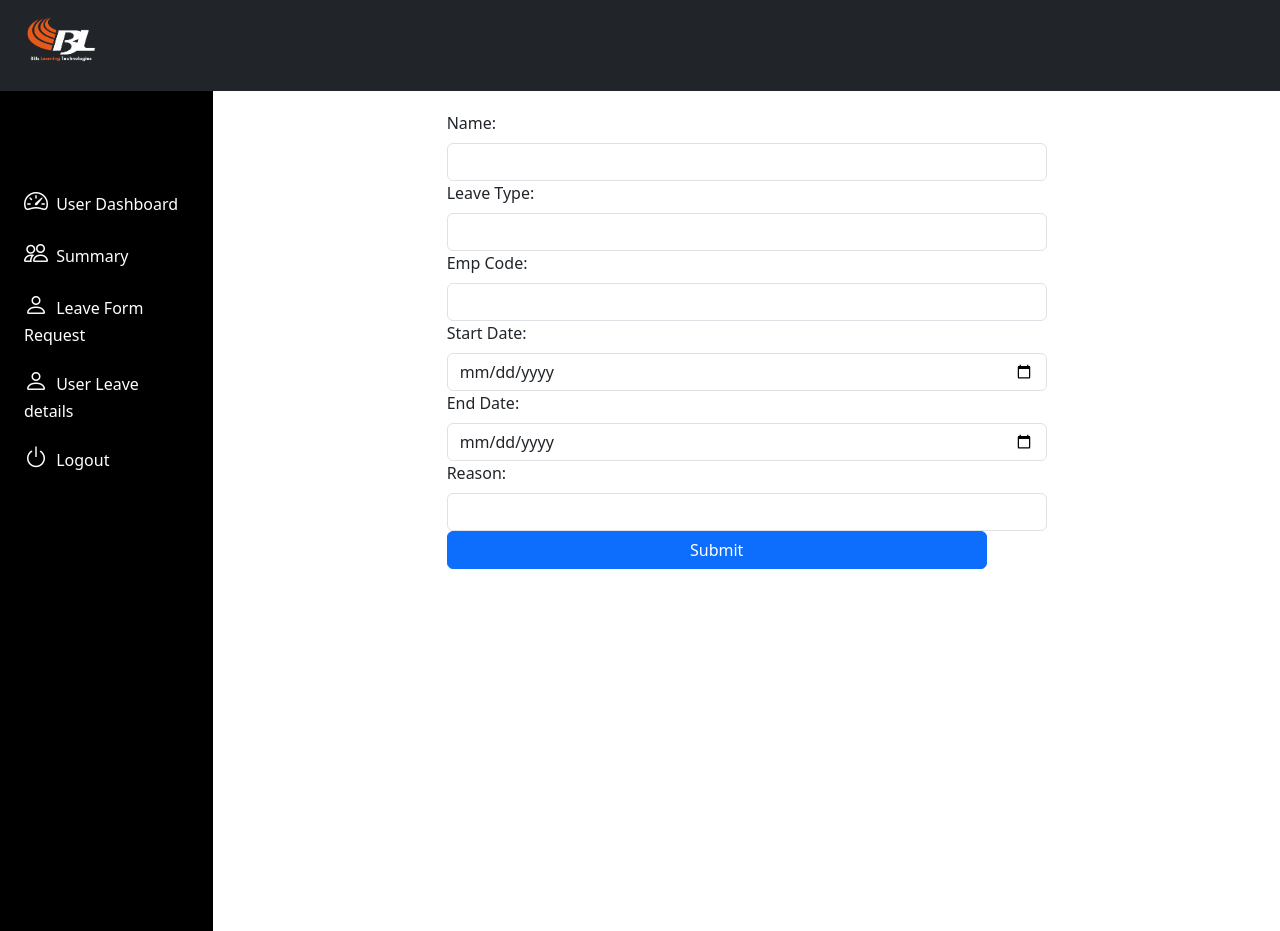
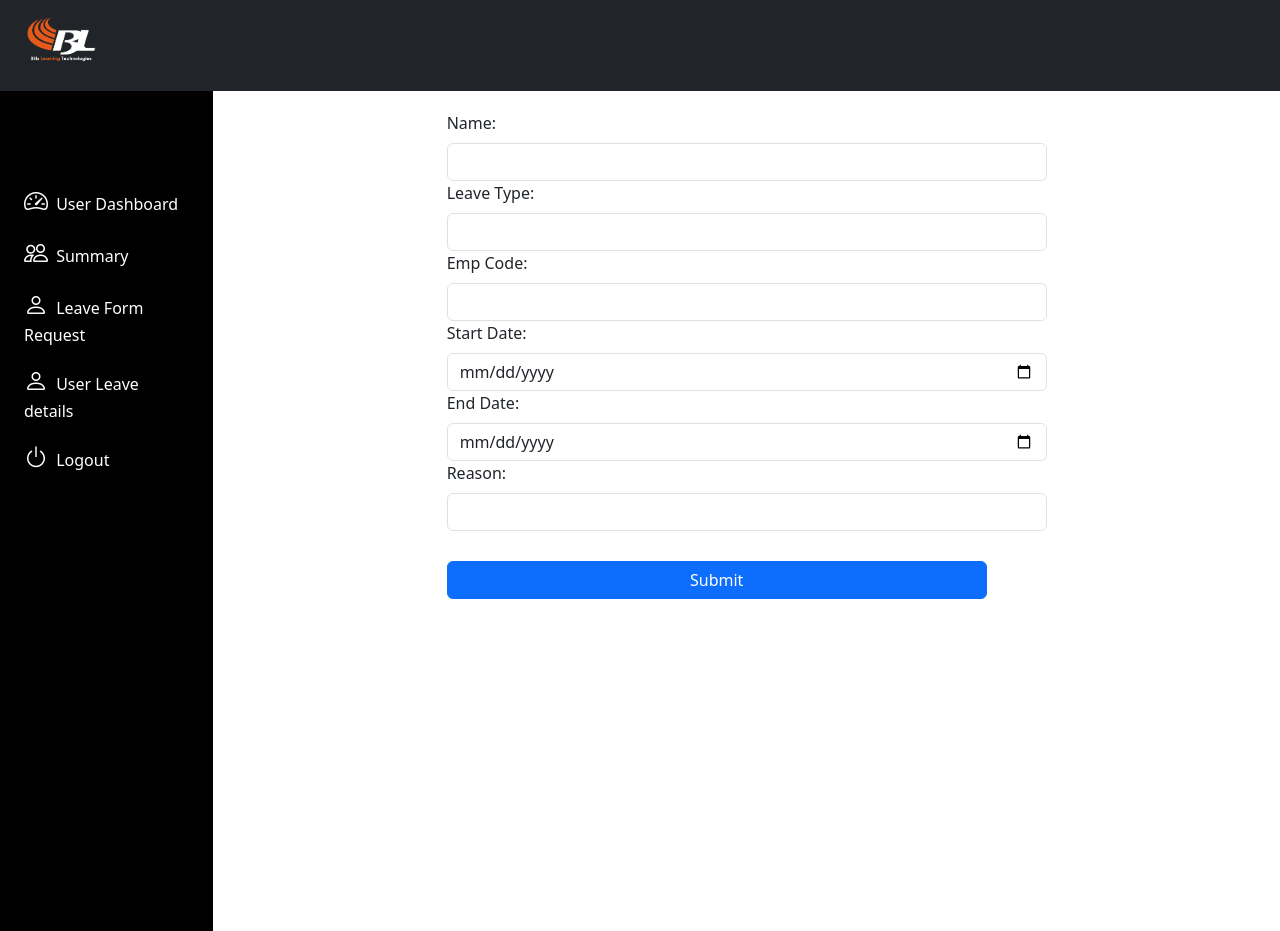
Before and after one commit to singh-hub1/frontend-project-02, a React (Create React App) app: page /UserDashboard/LeaveForm in a window 1280 px wide. Built offline with nearby package versions, Linux system fonts and the light colour scheme.

Commit message:
changes done

```diff
--- a/src/components/LeaveForm.jsx
+++ b/src/components/LeaveForm.jsx
@@ -118,9 +118,10 @@
                                 required
                             />
                         </Form.Group>
-                        <Button variant="primary" type="submit">
+                        <Button variant="primary" type="submit" style={{ marginTop: '30px' }}>
                             Submit
                         </Button>
+
                     </Form>
                     {/* Alert component to show form submission success */}
                     <Alert variant="success" show={showAlert}>
```
